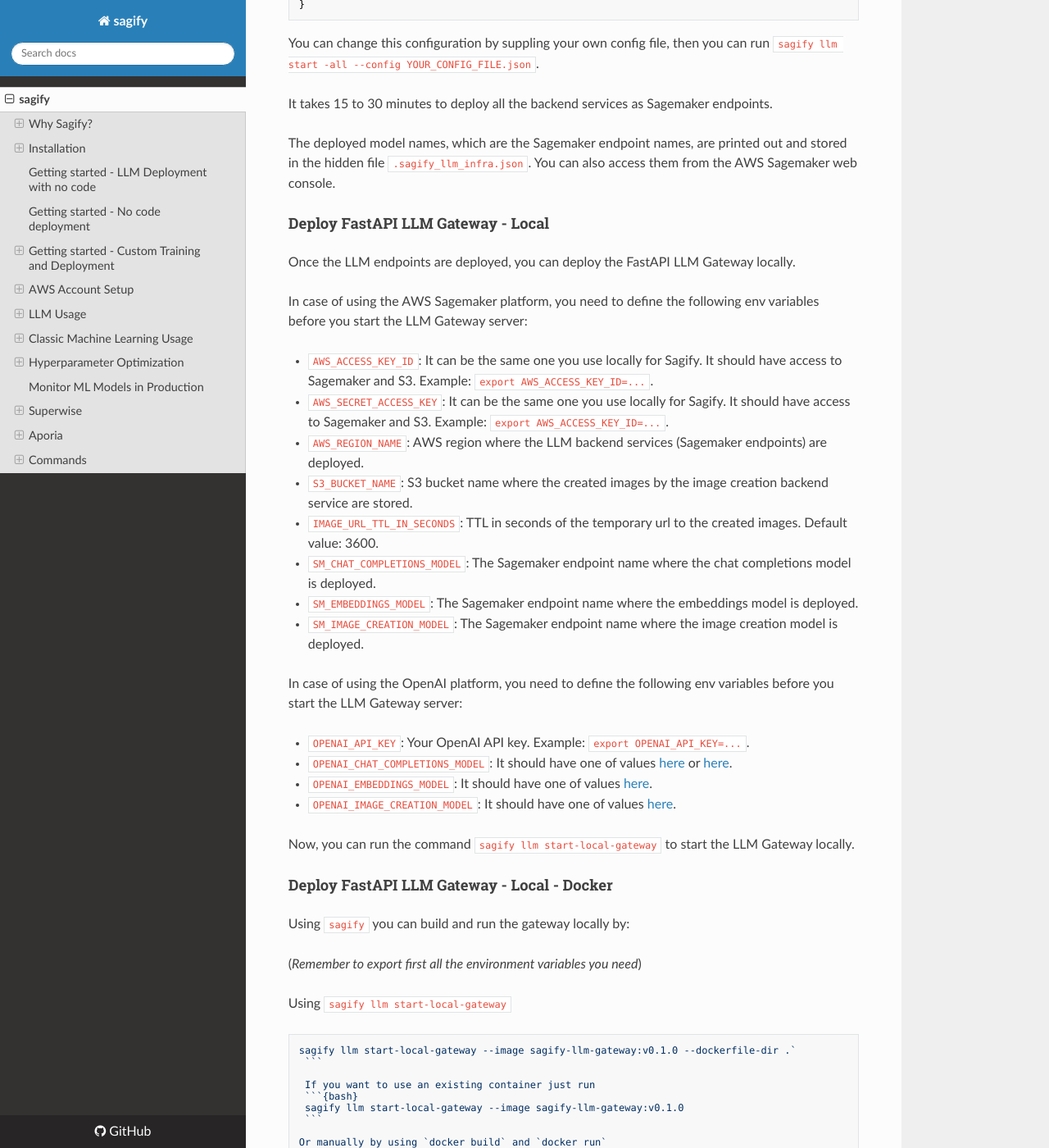
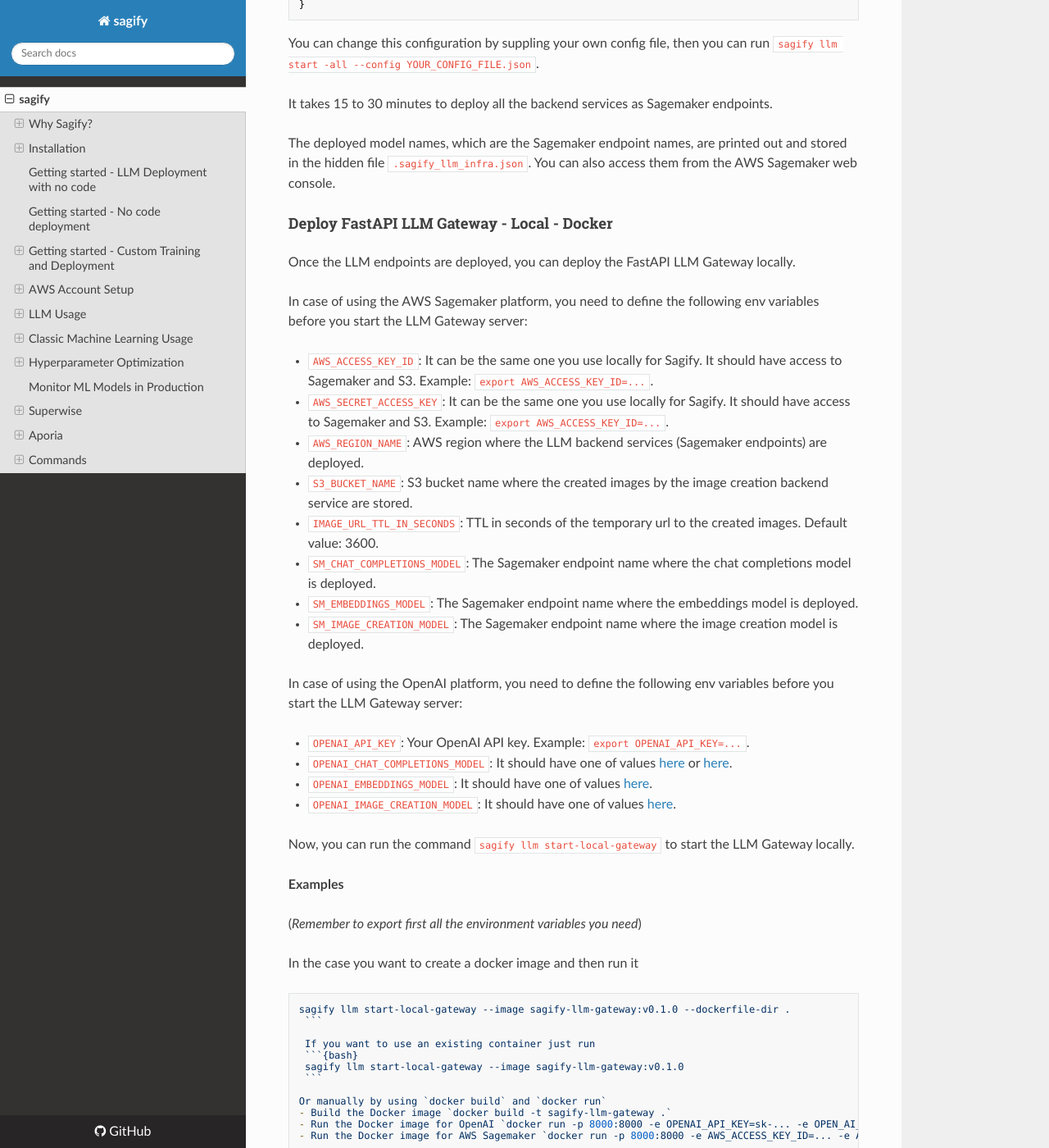
Before and after one commit to Kenza-AI/sagify, an MkDocs documentation site: the page built from docs/index.md, in a window 1280 px wide and 1400 px high, scrolled down 15852 px. Shown: the whole window at 82% size. Built offline with MkDocs 1.6.1, drawn with Linux system fonts in a browser that asks for light colours; nearby versions of some CDN libraries.

Commit message:
improved local gateway examples

````diff
--- a/docs/index.md
+++ b/docs/index.md
@@ -501,7 +501,7 @@
 
 The deployed model names, which are the Sagemaker endpoint names, are printed out and stored in the hidden file `.sagify_llm_infra.json`. You can also access them from the AWS Sagemaker web console.
 
-#### Deploy FastAPI LLM Gateway - Local
+#### Deploy FastAPI LLM Gateway - Local - Docker
 
 Once the LLM endpoints are deployed, you can deploy the FastAPI LLM Gateway locally.
 
@@ -525,15 +525,13 @@
 
 Now, you can run the command `sagify llm start-local-gateway` to start the LLM Gateway locally.
 
-#### Deploy FastAPI LLM Gateway - Local - Docker
-
-Using `sagify` you can build and run the gateway locally by:
+**Examples**
 
 (*Remember to export first all the environment variables you need*)
 
-Using `sagify llm start-local-gateway`
+In the case you want to create a docker image and then run it
 ```{bash}
-sagify llm start-local-gateway --image sagify-llm-gateway:v0.1.0 --dockerfile-dir .`
+sagify llm start-local-gateway --image sagify-llm-gateway:v0.1.0 --dockerfile-dir .
  ```
 
  If you want to use an existing container just run
````
